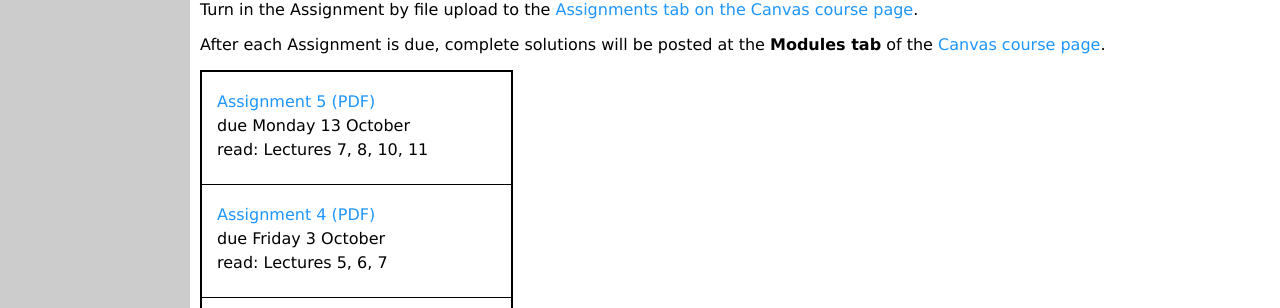
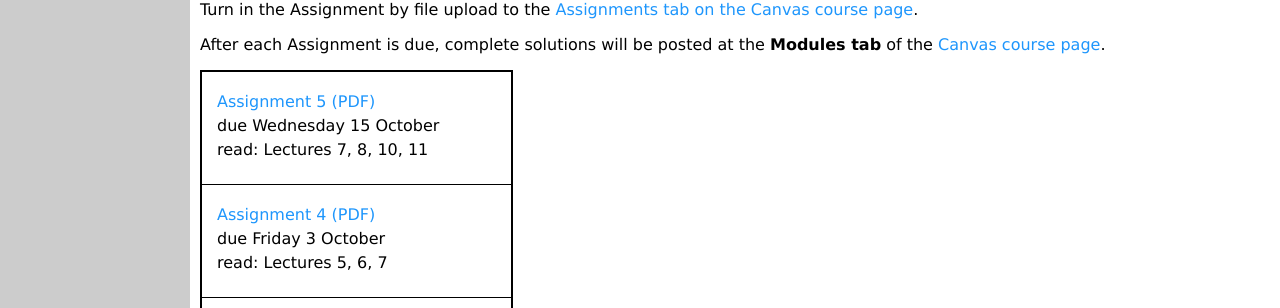
Before and after one commit to bueler/nla, a Jekyll site: the page built from homework.md, in a window 1280 px wide. Shown: the part 245-553 px from the top of the page. Built offline with Jekyll 4.4.1, drawn with Linux system fonts in a browser that asks for light colours.

Commit message:
A5 due 10/15

```diff
--- a/_data/homework.yml
+++ b/_data/homework.yml
@@ -2,7 +2,7 @@ semester: Fall 2025
 home: assets/homework/F25
 homework:
 - name: Assignment 5
-  due: Monday 13 October
+  due: Wednesday 15 October
   blank: A5.pdf
   read: Lectures 7, 8, 10, 11
 - name: Assignment 4
```
Also changed, not shown: 4 other files.
